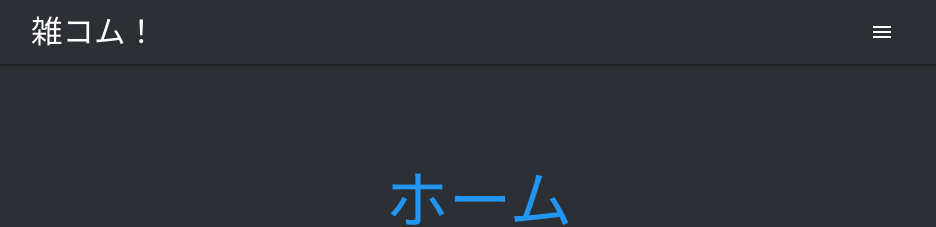
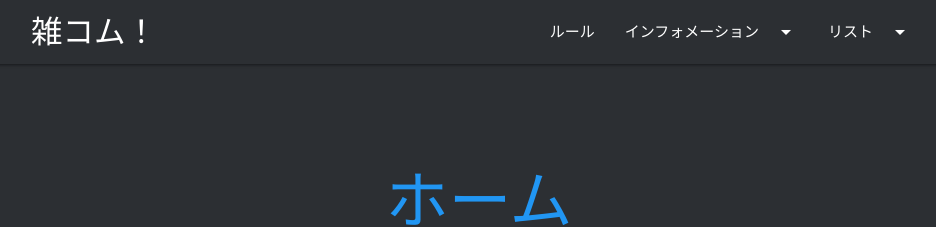
Before and after one commit to zatsukomu/zatsukomu-website-v1, a Jekyll site: the page built from docs/_pages/index.html, in a window 1280 px wide. Shown: the top 227 px of the page, without its empty margins (161-1097 px from the left). Built offline with Jekyll 4.4.1, drawn with Linux system fonts in a browser that asks for light colours; nearby versions of some CDN libraries.

Commit message:
Update nav.html

```diff
--- a/docs/_includes/nav.html
+++ b/docs/_includes/nav.html
@@ -1,13 +1,29 @@
+<!-- Dropdown Structure -->
+<ul id="dropdown1" class="dropdown-content">
+  <li><a href="/スタッフチームリスト">スタッフチームリスト</a></li>
+  <li><a href="/カテゴリーインフォメーション">カテゴリーインフォメーション</a></li>
+  <li class="divider"></li>
+<!--  <li><a href="#!"></a></li>-->
+</ul>
+<ul id="dropdown2" class="dropdown-content">
+  <li><a href="/post">ポストリスト</a></li>
+  <li class="divider"></li>
+  <li><a href="/category">カテゴリリスト</a></li>
+  <li><a href="/tag">タグリスト</a></li>
+</ul>
   <nav class="discord dark" role="navigation">
     <div class="nav-wrapper container"><a id="logo-container" href="/" class="brand-logo">雑コム！</a>
-      <ul class="right hide-on-med-and-down">
-        <li><a href="#" data-target="nav-mobile" class="sidenav-trigger" style="display: block;"><i class="material-icons">menu</i></a></li>
-      </ul>
-
+    <ul class="right hide-on-med-and-down">
+      <li><a href="/ルール">ルール</a></li>
+      <li><a class="dropdown-trigger" href="#!" data-target="dropdown1">インフォメーション<i class="material-icons right">arrow_drop_down</i></a></li>
+      <!-- Dropdown Trigger -->
+      <li><a class="dropdown-trigger" href="#!" data-target="dropdown2">リスト<i class="material-icons right">arrow_drop_down</i></a></li>
+    </ul>
       <ul id="nav-mobile" class="sidenav discord dark">
         <li><a class="white-text" href="/">ホーム</a></li>
         <li><a class="waves-effect waves-light btn modal-trigger" href="#modal1">サイトからのお知らせ</a></li>
         <li><a class="white-text" href="/スタッフチームリスト">スタッフチームリスト</a></li>
+        <li><a class="white-text" href="/カテゴリーインフォメーション">カテゴリーインフォメーション</a></li>
         <li><a class="white-text" href="/category">カテゴリリスト</a></li>
         <li><a class="white-text" href="/tag">タグリスト</a></li>
         <li><a class="white-text" href="/post">ポストリスト</a></li>
```
